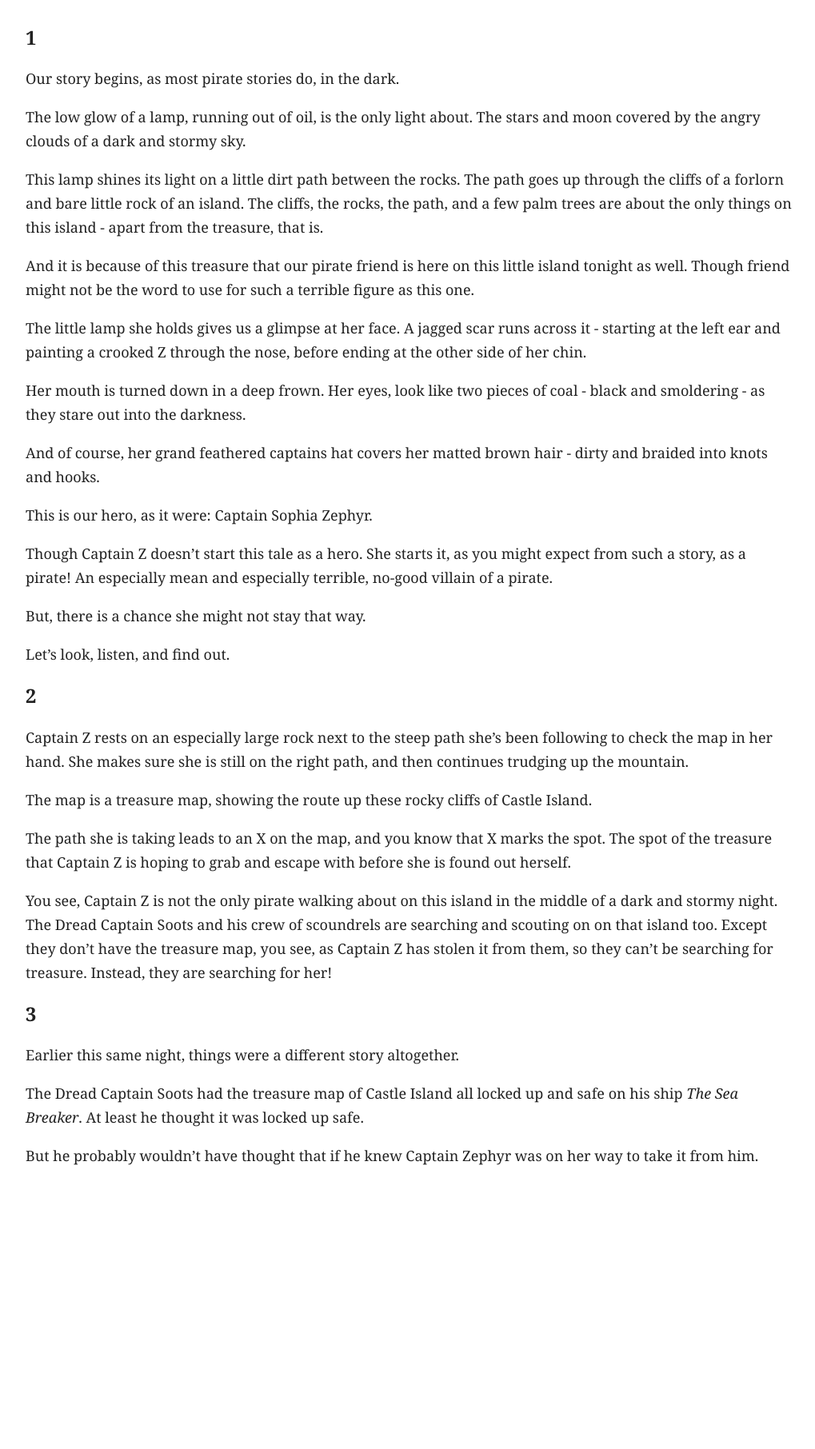
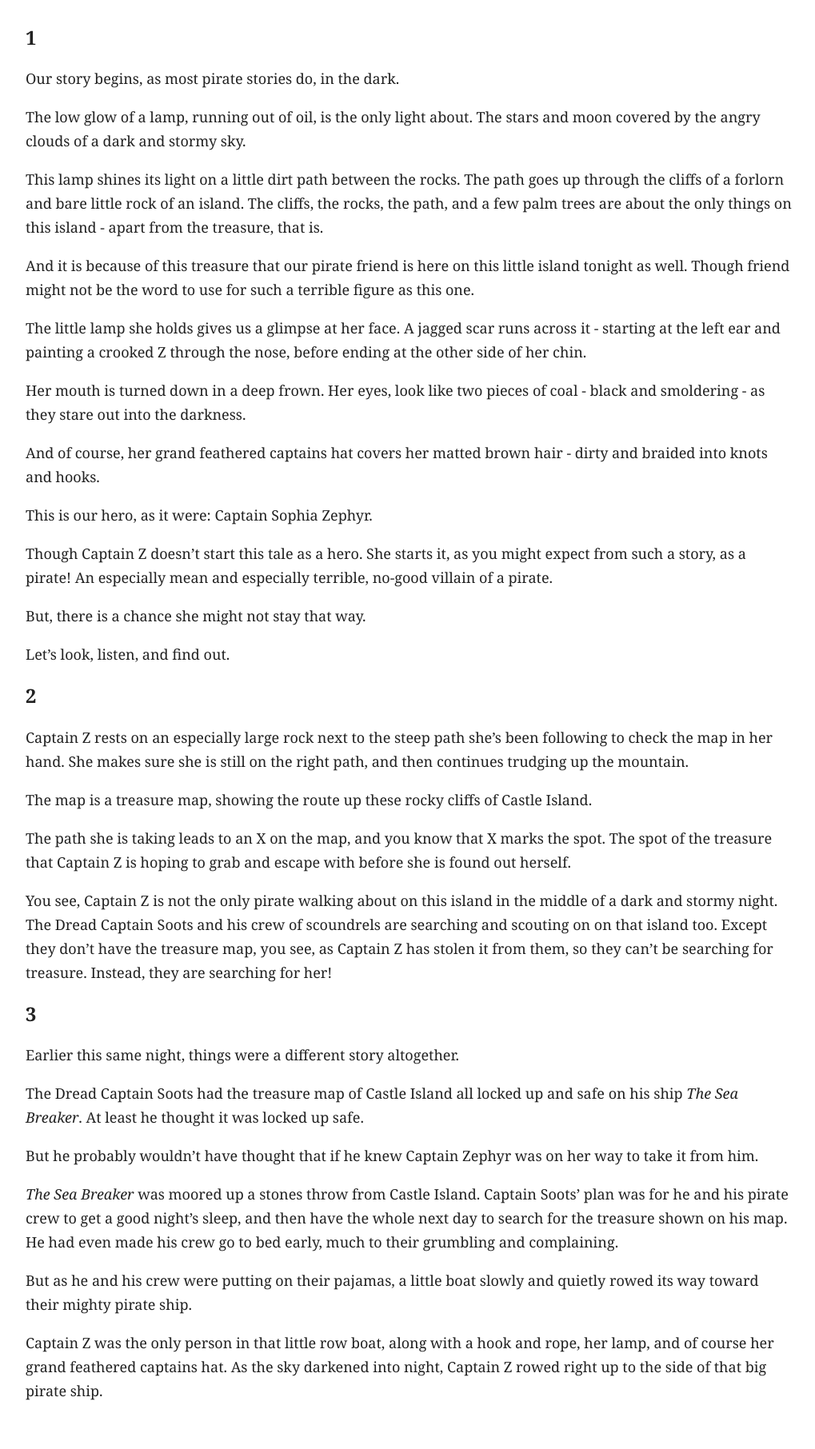
Before and after one commit to vlandham/captain_z, a Jekyll site: the page built from _posts/2014-08-11-captain_z.md, in a window 1280 px wide. Shown: the whole page at 80% size, without its empty margins (128-1147 px from the left). Built offline with Jekyll 4.4.1, drawn with Linux system fonts in a browser that asks for light colours; some web fonts are replaced; before the commit the page ends 1518 px from its top, so only the background shows below that.

Commit message:
more words

```diff
--- a/_posts/2014-08-11-captain_z.md
+++ b/_posts/2014-08-11-captain_z.md
@@ -45,3 +45,10 @@ Earlier this same night, things were a different story altogether.
 The Dread Captain Soots had the treasure map of Castle Island all locked up and safe on his ship _The Sea Breaker_. At least he thought it was locked up safe.
 
 But he probably wouldn't have thought that if he knew Captain Zephyr was on her way to take it from him.
+
+_The Sea Breaker_ was moored up a stones throw from Castle Island. Captain Soots' plan was for he and his pirate crew to get a good night's sleep, and then have the whole next day to search for the treasure shown on his map. He had even made his crew go to bed early, much to their grumbling and complaining.
+
+But as he and his crew were putting on their pajamas, a little boat slowly and quietly rowed its way toward their mighty pirate ship.
+
+Captain Z was the only person in that little row boat, along with a hook and rope, her lamp, and of course her grand feathered captains hat.
+As the sky darkened into night, Captain Z rowed right up to the side of that big pirate ship.
```
Also changed, not shown: out/captain_z.md (+10 -1 lines), 1 other file.
